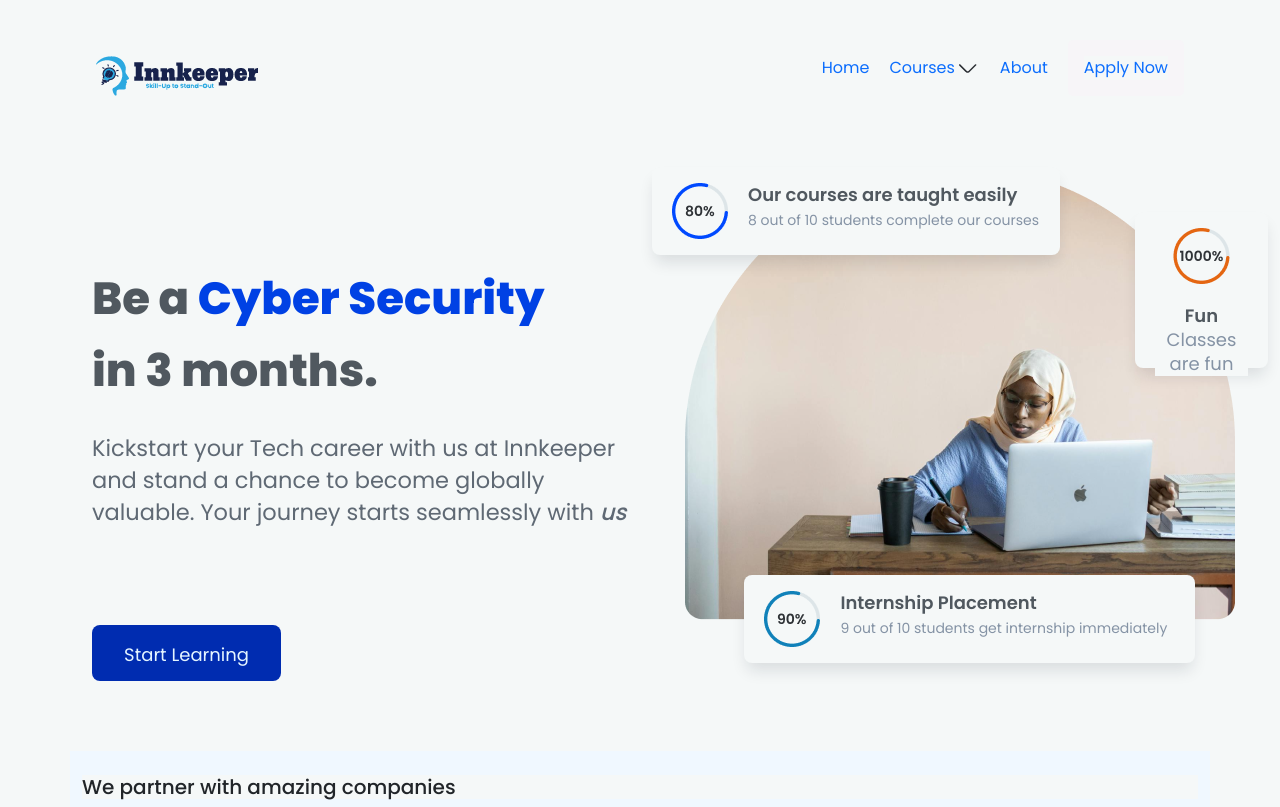
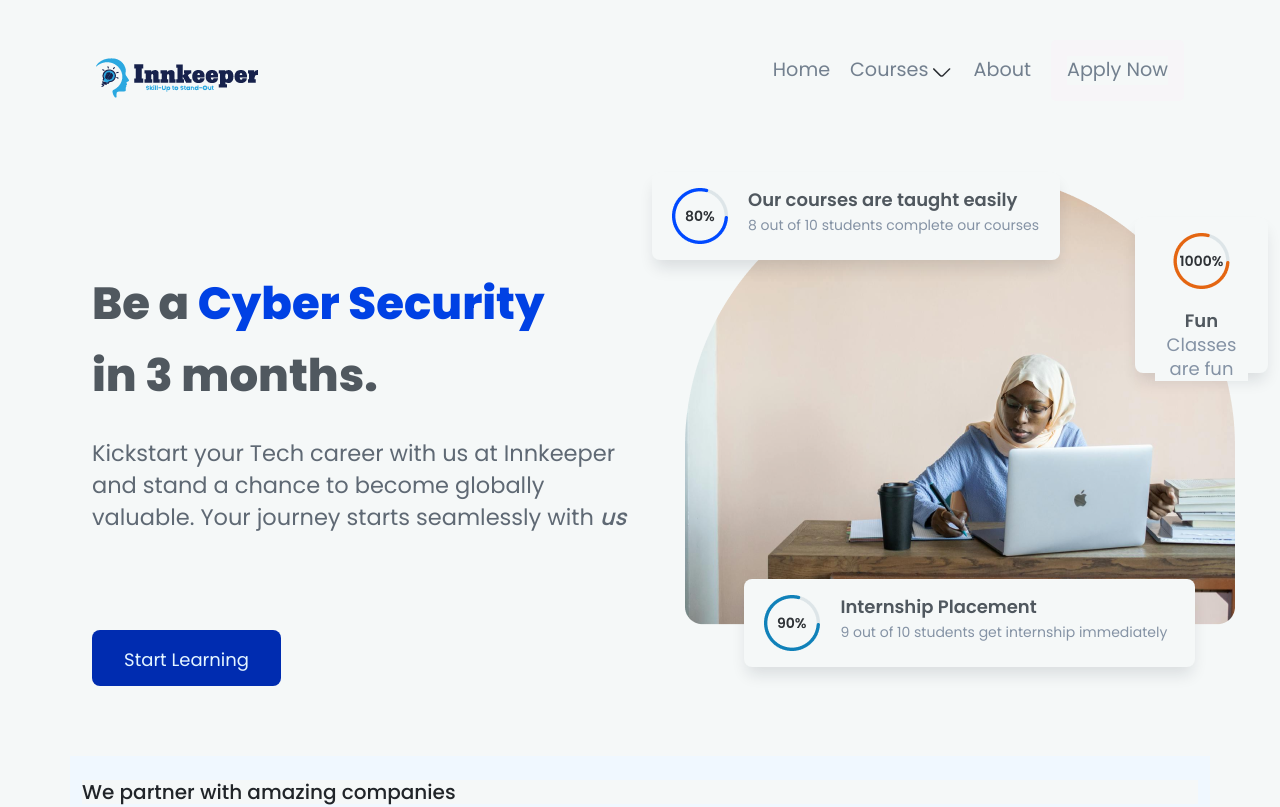
Before and after one commit to SamuelOkoduwa/InkeeperApp, a React (Vite) app: page / in a window 1280 px wide. Shown: the top 807 px of the page. Built offline with nearby package versions, Linux system fonts and the light colour scheme.

Commit message:
added responsiveness

```diff
--- a/src/components/NavBar/NavBar.module.css
+++ b/src/components/NavBar/NavBar.module.css
@@ -13,7 +13,7 @@
 nav ul {
   display: flex;
   align-items: center;
-  list-style: none;
+  list-style:none;
   gap: 20px;
 }
 
@@ -21,17 +21,26 @@ nav ul {
   margin: 0 1rem;
   color: #73808f;
 }
-nav li {
-}
 
 nav a {
-  text-decoration: none;
+	text-decoration: none;
+	color: #73808f;
+	font-size: larger;
 }
 
 .nav a:hover {
   background-color: #fff;
   color: blue;
   cursor: pointer;
+  text-decoration: none;
+}
+
+.nav a:visited {
+color:purple;
+}
+
+.nav a:active{
+color:green;
 }
 
 .menu_contacts {
```
